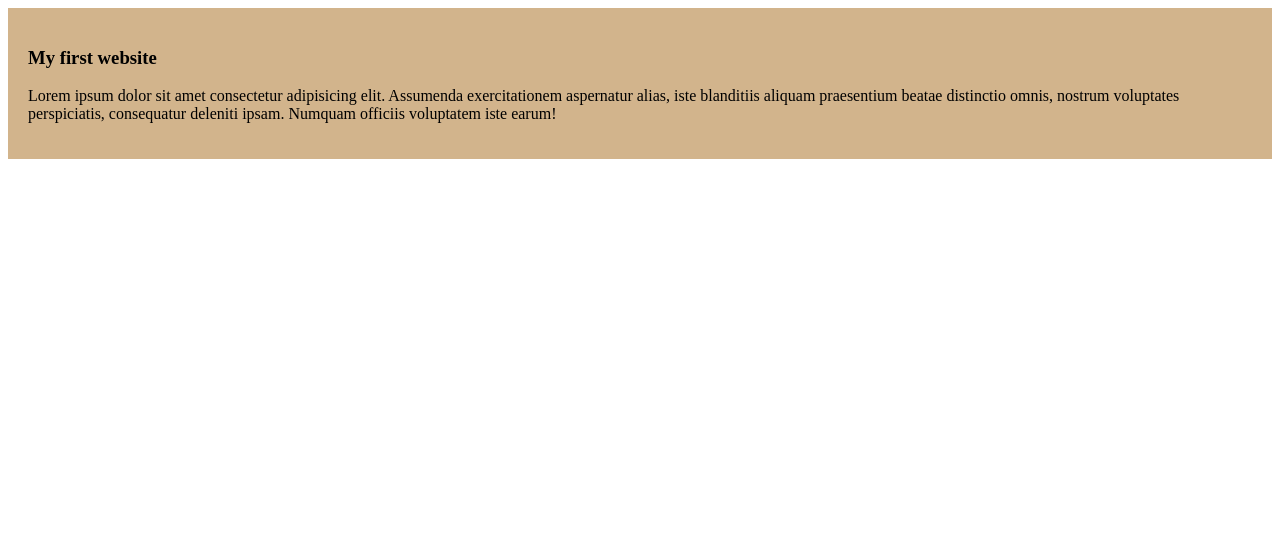
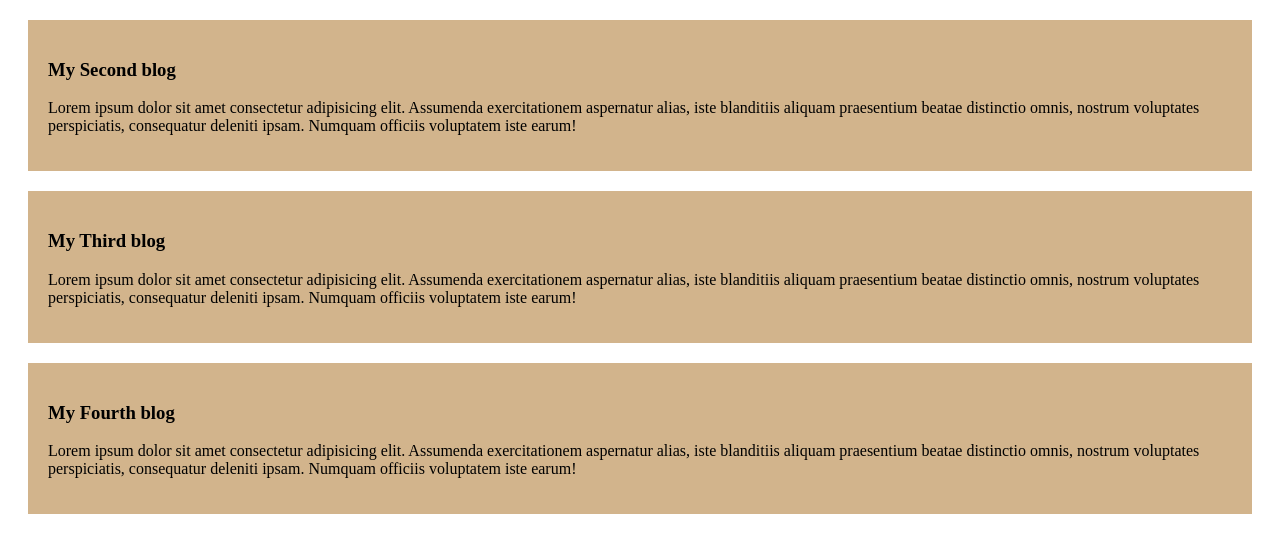
Before and after one commit to siyamar/my-simple-website, a plain HTML site: page index.html in a window 1280 px wide. Drawn offline with Linux system fonts and the light colour scheme.

Commit message:
added the second to fourth blog

```diff
--- a/index.html
+++ b/index.html
@@ -8,7 +8,15 @@
 </head>
 <body>
     <div>
-        <h3>My first website</h3>
+        <h3>My Second blog</h3>
+        <p>Lorem ipsum dolor sit amet consectetur adipisicing elit. Assumenda exercitationem aspernatur alias, iste blanditiis aliquam praesentium beatae distinctio omnis, nostrum voluptates perspiciatis, consequatur deleniti ipsam. Numquam officiis voluptatem iste earum!</p>
+    </div>
+    <div>
+        <h3>My Third blog</h3>
+        <p>Lorem ipsum dolor sit amet consectetur adipisicing elit. Assumenda exercitationem aspernatur alias, iste blanditiis aliquam praesentium beatae distinctio omnis, nostrum voluptates perspiciatis, consequatur deleniti ipsam. Numquam officiis voluptatem iste earum!</p>
+    </div>
+    <div>
+        <h3>My Fourth blog</h3>
         <p>Lorem ipsum dolor sit amet consectetur adipisicing elit. Assumenda exercitationem aspernatur alias, iste blanditiis aliquam praesentium beatae distinctio omnis, nostrum voluptates perspiciatis, consequatur deleniti ipsam. Numquam officiis voluptatem iste earum!</p>
     </div>
 </body>
--- a/styles/blog.css
+++ b/styles/blog.css
@@ -1,4 +1,5 @@
 div{
     background-color: tan;
     padding: 20px;
+    margin: 20px;
 }
```
